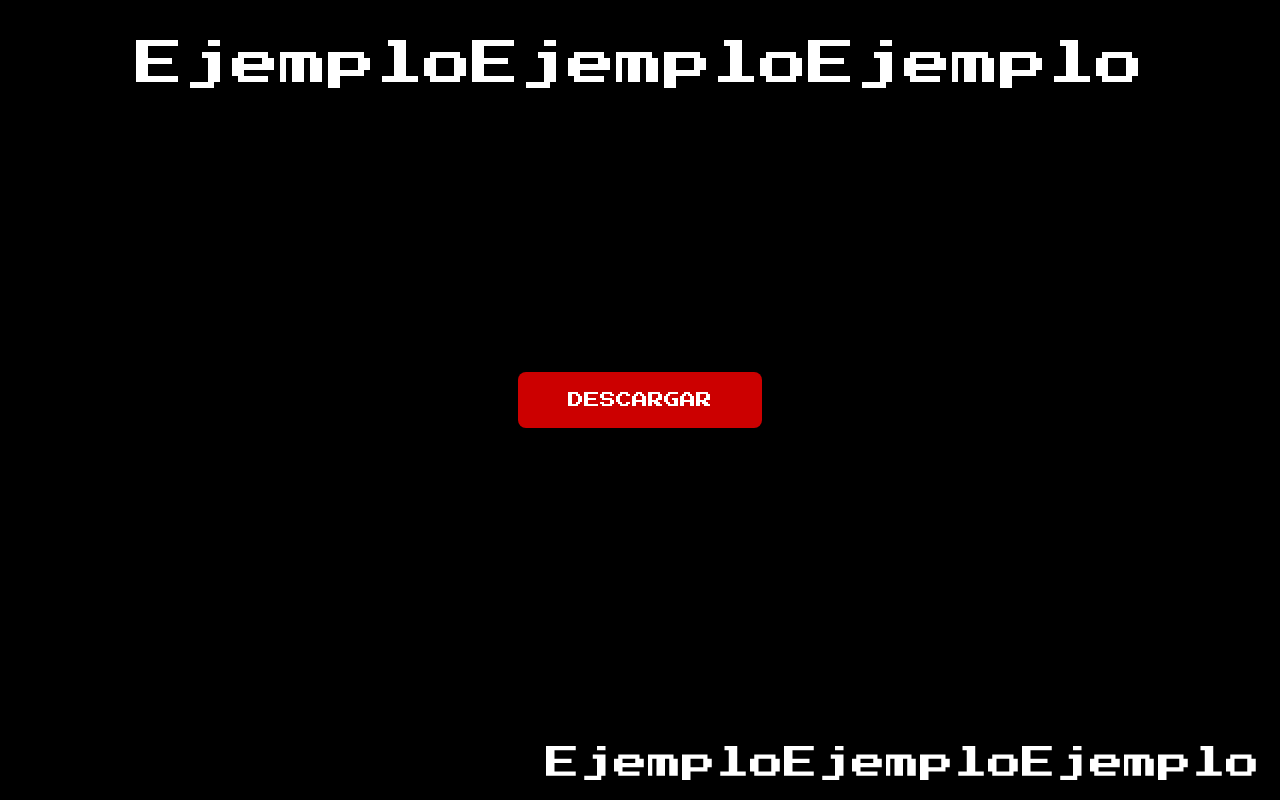
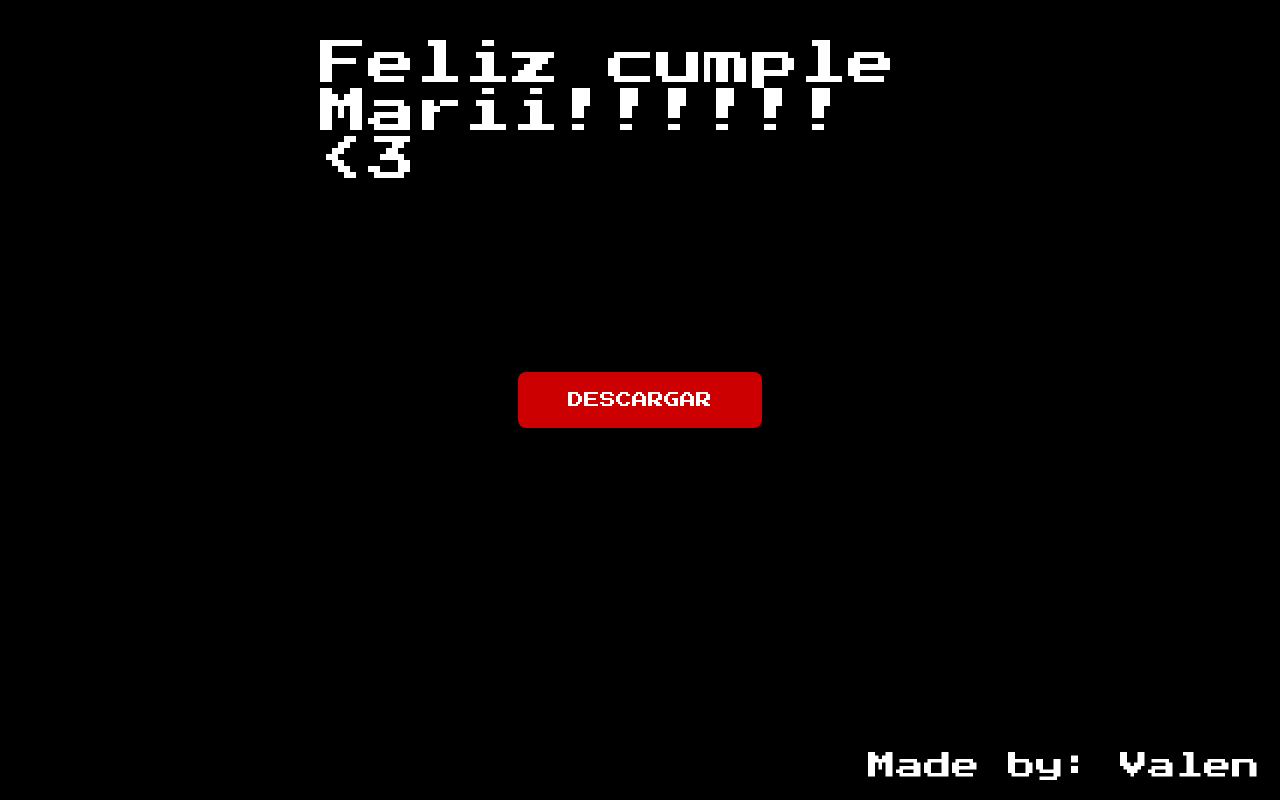
Before and after one commit to Juancitopepe/091026, a website: page public/index.html in a window 1280 px wide. Drawn offline with Linux system fonts and the light colour scheme.

Commit message:
Update index.html

```diff
--- a/public/index.html
+++ b/public/index.html
@@ -44,7 +44,7 @@ button{
     right:20px;
     color:white;
     font-family:'Press Start 2P', cursive;
-    font-size:34px;
+    font-size:28px;
 }
 
 button:hover{
@@ -56,11 +56,11 @@ button:hover{
 <body>
 
 <div class="tituloSuperior">
-    EjemploEjemploEjemplo
+    Feliz cumple Marii!!!!!! <3
 </div>
 
 <div class="textoInferior">
-    EjemploEjemploEjemplo
+    Made by: Valen
 </div>
 
 <button onclick="descargar()">
```
